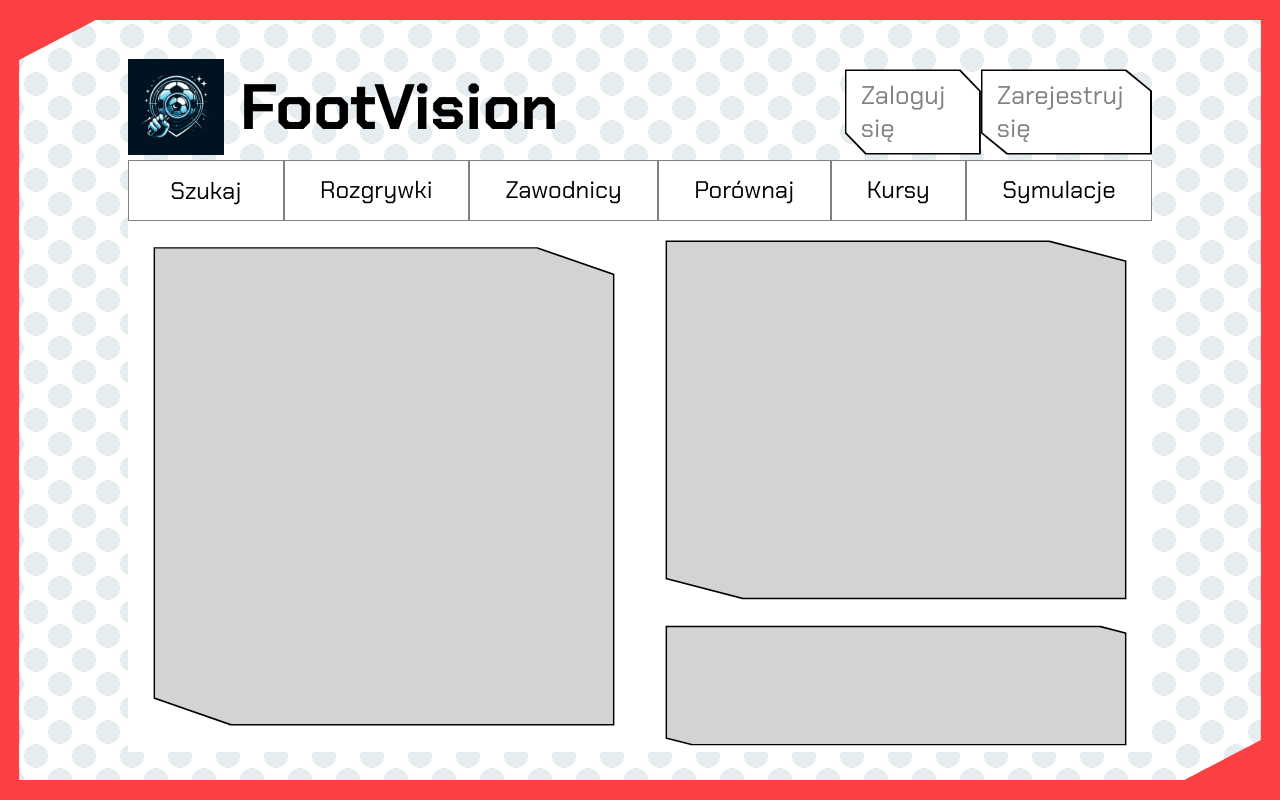
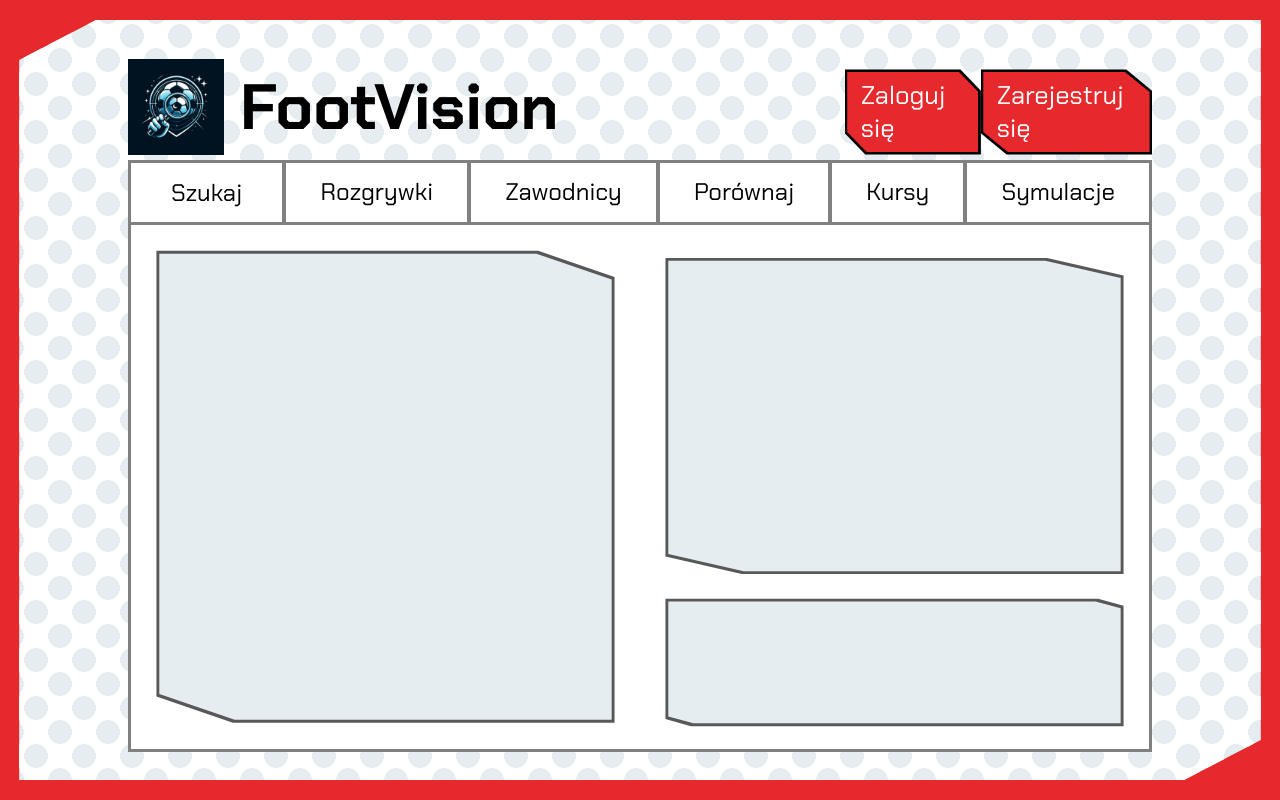
Before and after one commit to dciepko/FootApp, a React (Vite) app in the folder frontend/football-app/: page / in a window 1280 px wide. Built offline with nearby package versions, Linux system fonts and the light colour scheme.

Commit message:
Final touches on UI

```diff
--- a/frontend/football-app/src/App.css
+++ b/frontend/football-app/src/App.css
@@ -7,7 +7,7 @@ body,
 html {
   margin: 0;
   padding: 0;
-  background-color: #fa4043;
+  background-color: #e6292c;
 }
 
 .container {
--- a/frontend/football-app/src/components/Header/Header.module.css
+++ b/frontend/football-app/src/components/Header/Header.module.css
@@ -37,7 +37,7 @@
 .headerButton {
   position: relative;
   text-decoration: none;
-  color: gray;
+  color: white;
   background-color: black;
   font-family: "Chakra Petch", sans-serif;
   font-size: 1.6rem;
@@ -51,10 +51,14 @@
 .headerButton::after {
   content: "";
   position: absolute;
-  width: calc(100% - 0.2rem);
-  height: calc(100% - 0.2rem);
-  background-color: white;
+  width: calc(100% - 0.3rem);
+  height: calc(100% - 0.3rem);
+  background-color: #e6292c;
   z-index: -1;
   clip-path: inherit;
   box-sizing: border-box;
 }
+
+.headerButton:hover::after {
+  background-color: aqua;
+}
--- a/frontend/football-app/src/pages/HomePage/HomePage.jsx
+++ b/frontend/football-app/src/pages/HomePage/HomePage.jsx
@@ -5,14 +5,14 @@ export default function HomePage() {
     <main>
       <nav className={classes.navMenu}>
         <ul>
-          <li>
+          <li style={{ borderLeft: 0 }}>
             <button>Szukaj</button>
           </li>
           <li>Rozgrywki</li>
           <li>Zawodnicy</li>
           <li>Porównaj</li>
           <li>Kursy</li>
-          <li>Symulacje</li>
+          <li style={{ borderRight: 0 }}>Symulacje</li>
         </ul>
       </nav>
       <section className={classes.mainSection}>
--- a/frontend/football-app/src/pages/HomePage/HomePage.module.css
+++ b/frontend/football-app/src/pages/HomePage/HomePage.module.css
@@ -3,6 +3,9 @@ main {
   display: flex;
   flex-direction: column;
   height: 100%;
+  border-left: 0.2rem gray solid;
+  border-right: 0.2rem gray solid;
+  border-bottom: 0.2rem gray solid;
 }
 
 .navMenu ul {
@@ -16,7 +19,9 @@ main {
 .navMenu ul li {
   font-family: "Chakra Petch", sans-serif;
   font-size: 1.5rem;
-  border: 1px gray solid;
+  border: 0.15rem gray solid;
+  border-top: 0.2rem gray solid;
+  border-bottom: 0.2rem gray solid;
   text-align: center;
   padding: 0.8rem 0;
 }
@@ -36,28 +41,28 @@ main {
 .mainSection {
   display: grid;
   grid-template-columns: 1fr 1fr;
-  grid-template-rows: 75% 25%;
+  grid-template-rows: 3% 67% 27% 3%;
   height: 100%;
 }
 
 .currentResultsContainer {
   grid-column: 1;
-  grid-row: 1/3;
+  grid-row: 1/5;
 }
 
 .leaguesContainer {
   grid-column: 2;
-  grid-row: 1;
+  grid-row: 2;
 }
 
 .additionalContainer {
   grid-column: 2;
-  grid-row: 2;
+  grid-row: 3;
 }
 
 .currentResultsShape {
   clip-path: polygon(80% 5%, 95% 10%, 95% 95%, 20% 95%, 5% 90%, 5% 5%);
-  background-color: black;
+  background-color: rgb(88, 88, 88);
   height: 100%;
   width: 100%;
   position: relative;
@@ -65,11 +70,11 @@ main {
 
 .currentResultsShape::after {
   position: absolute;
-  top: 0.1rem;
-  left: 0.1rem;
-  width: calc(100% - 0.2rem);
-  height: calc(100% - 0.2rem);
-  background-color: lightgray;
+  top: 0.2rem;
+  left: 0.2rem;
+  width: calc(100% - 0.4rem);
+  height: calc(100% - 0.4rem);
+  background-color: #e6edf1;
   clip-path: inherit;
   content: "";
   box-sizing: border-box;
@@ -77,7 +82,7 @@ main {
 
 .leaguesShape {
   clip-path: polygon(80% 5%, 95% 10%, 95% 95%, 20% 95%, 5% 90%, 5% 5%);
-  background-color: black;
+  background-color: rgb(88, 88, 88);
   height: 100%;
   width: 100%;
   position: relative;
@@ -85,11 +90,11 @@ main {
 
 .leaguesShape::after {
   position: absolute;
-  top: 0.1rem;
-  left: 0.1rem;
-  width: calc(100% - 0.2rem);
-  height: calc(100% - 0.2rem);
-  background-color: lightgray;
+  top: 0.2rem;
+  left: 0.2rem;
+  width: calc(100% - 0.4rem);
+  height: calc(100% - 0.4rem);
+  background-color: #e6edf1;
   clip-path: inherit;
   content: "";
   box-sizing: border-box;
@@ -97,7 +102,7 @@ main {
 
 .additionalShape {
   clip-path: polygon(90% 5%, 95% 10%, 95% 95%, 10% 95%, 5% 90%, 5% 5%);
-  background-color: black;
+  background-color: rgb(88, 88, 88);
   height: 100%;
   width: 100%;
   position: relative;
@@ -105,11 +110,11 @@ main {
 
 .additionalShape::after {
   position: absolute;
-  top: 0.1rem;
-  left: 0.1rem;
-  width: calc(100% - 0.2rem);
-  height: calc(100% - 0.2rem);
-  background-color: lightgray;
+  top: 0.2rem;
+  left: 0.2rem;
+  width: calc(100% - 0.4rem);
+  height: calc(100% - 0.4rem);
+  background-color: #e6edf1;
   clip-path: inherit;
   content: "";
   box-sizing: border-box;
```
